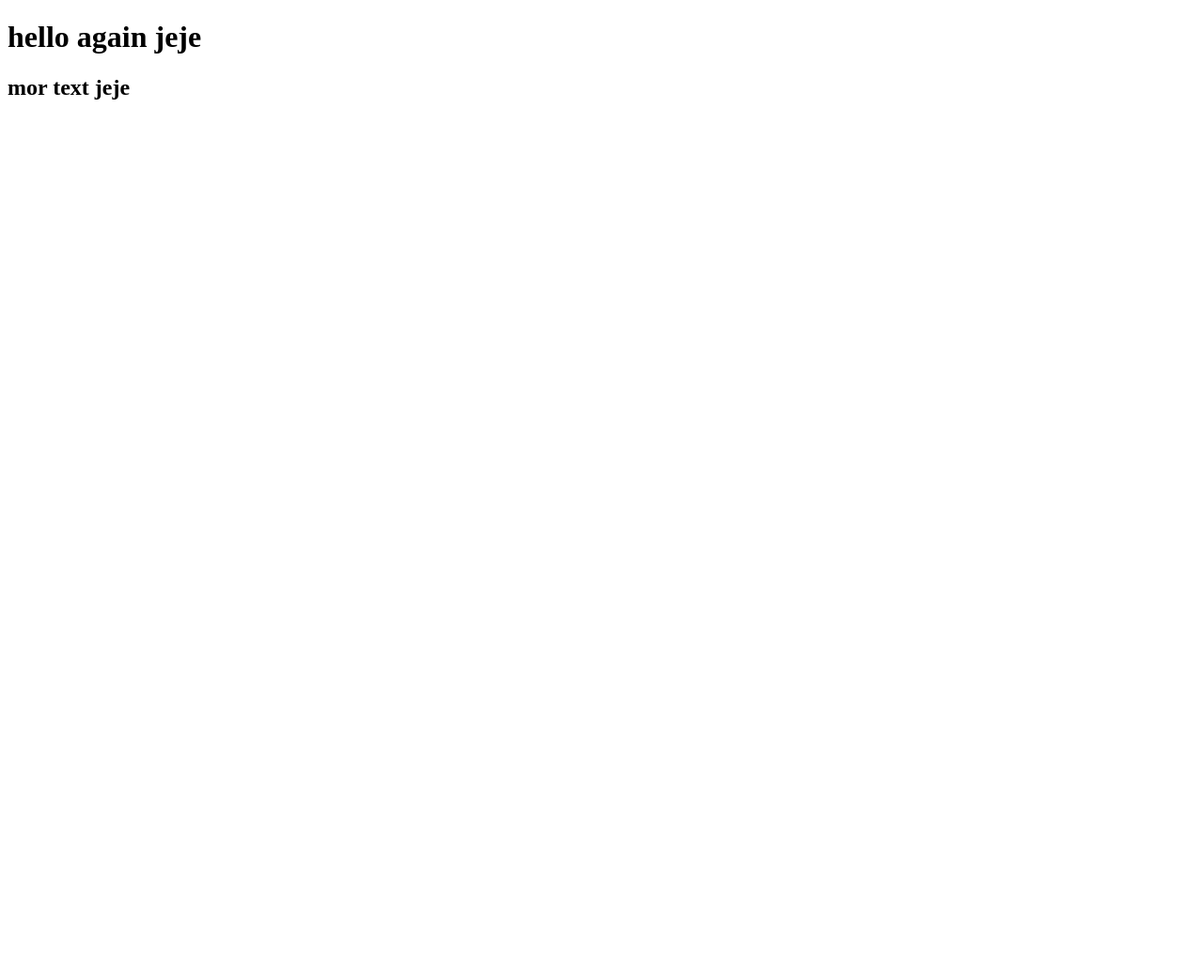
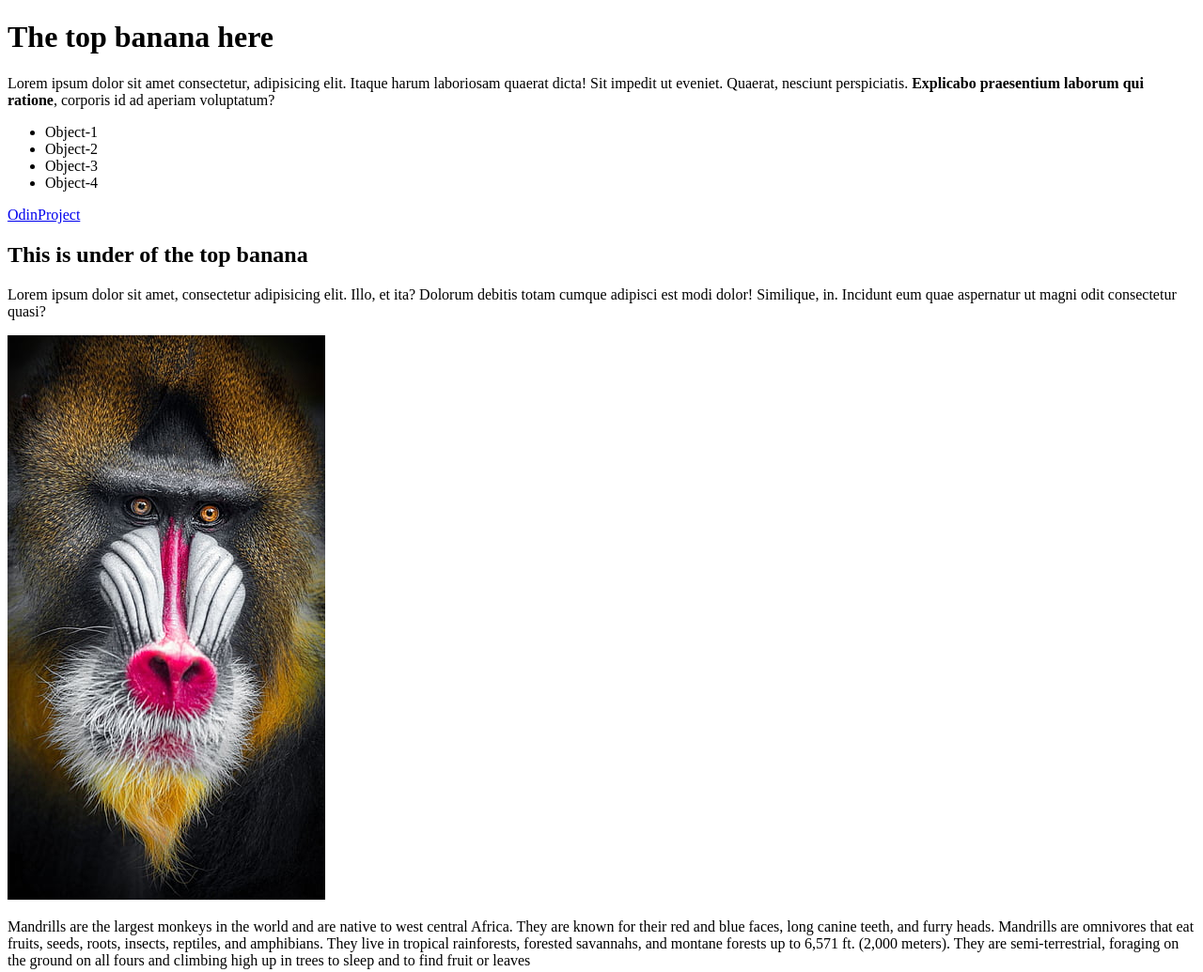
Before and after one commit to WilsonBeing/Odin_course_1, a plain HTML site: page html-boilerplate/index.html in a window 1280 px wide. Shown: the whole page at 94% size. Before the commit the page ends 800 px from the top, so only its background shows below. Drawn offline with Linux system fonts and the light colour scheme.

Commit message:
we add the img forlder and the mai structure of the html file

```diff
--- a/html-boilerplate/index.html
+++ b/html-boilerplate/index.html
@@ -6,7 +6,23 @@
     <title>first page</title>
 </head>
 <body>
-    <h1>hello again jeje</h1>
-    <h2>mor text jeje</h2>
+    <!-- this is the title -->
+    <h1>The top banana here</h1>
+    <!-- this is a paragarph -->
+    <p>Lorem ipsum dolor sit amet consectetur, adipisicing elit. Itaque harum laboriosam quaerat dicta! Sit impedit ut eveniet. Quaerat, nesciunt perspiciatis. <strong>Explicabo praesentium laborum qui ratione</strong>, corporis id ad aperiam voluptatum?</p>
+    <!-- this is an unordered list -->
+    <ul>
+        <li>Object-1</li>
+        <li>Object-2</li>
+        <li>Object-3</li>
+        <li>Object-4</li>
+    </ul>
+    <!-- this is link to another list  -->
+    <a href="https://www.theodinproject.com/" target="_blank">OdinProject</a>
+    <h2>This is under of the top banana</h2>
+    <p>Lorem ipsum dolor sit amet, consectetur adipisicing elit. Illo, et ita? Dolorum debitis totam cumque adipisci est modi dolor! Similique, in. Incidunt eum quae aspernatur ut magni odit consectetur quasi?</p>
+    <img src="img_folder/HD-wallpaper-mandrill-animals-colorful-eyes-face-hair-mandril-monkey-nose-thumbnail.jpeg" alt="this was supuse to be a mandrill">
+    <p>Mandrills are the largest monkeys in the world and are native to west central Africa. They are known for their red and blue faces, long canine teeth, and furry heads. Mandrills are omnivores that eat fruits, seeds, roots, insects, reptiles, and amphibians. They live in tropical rainforests, forested savannahs, and montane forests up to 6,571 ft. (2,000 meters). They are semi-terrestrial, foraging on the ground on all fours and climbing high up in trees to sleep and to find fruit or leaves</p>
+
 </body>
 </html>
```
Also changed, not shown: html-boilerplate/img_folder/HD-wallpaper-mandrill-animals-colorful-eyes-face-hair-mandril-monkey-nose-thumbnail.jpeg (added).
